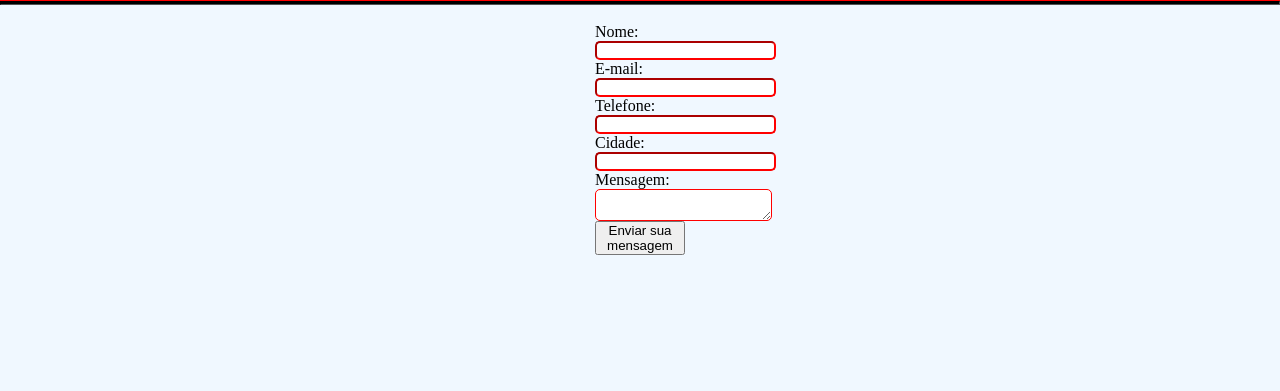
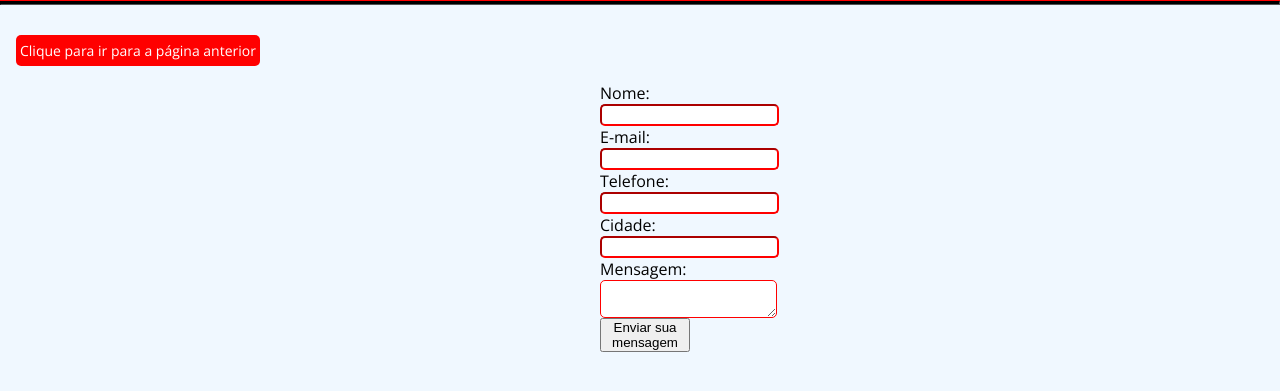
Before and after one commit to Iaaquer/Facchini-1, a plain HTML site: page pag3.html in a window 1280 px wide. Shown: the part 303-694 px from the top of the page. Drawn offline with nearby package versions, Linux system fonts and the light colour scheme.

Commit message:
mudança na pag3

```diff
--- a/pag2.css
+++ b/pag2.css
@@ -39,7 +39,7 @@ footer{
     border-radius: 5px;
     font-size: 14px;
     font-family: 'Open sans', sans-serif;
-    margin-left: 1850px;
+    margin-left: 850px;
     margin-right: 10px;
 }
 .botao_ant{
--- a/pag3.css
+++ b/pag3.css
@@ -14,7 +14,7 @@ body{
     position: relative;
     display: inline-block;
     width: 90px;
-
+    padding-left: 75vh;
 }
 hr{
     border-color: black;
@@ -28,8 +28,24 @@ input, textarea{
     display: flex;
     border-color: red;
     border-radius: 5px;
+    font-family: 'Open Sans', sans-serif;
 }
 label{
     display: flex;
-    padding-right: 40px;
+    padding-right: 30px;
+    font-family: 'Open Sans', sans-serif;
 }
+.botao_ant{
+    padding: 6px 4px;
+    background-color: red;
+    color: white;
+    text-decoration: none;
+    border-radius: 5px;
+    font-size: 14px;
+    font-family: 'Open sans', sans-serif;
+    margin-left: 2vh;
+
+}
+h1{
+    font-family: 'Open Sans', sans-serif;
+}
--- a/pag3.html
+++ b/pag3.html
@@ -10,8 +10,10 @@
 </head>
 <body>
     <header><center><img src="Pasta img/facchini1.jpg" alt="Logo Facchini"></center></header>
-    <hr><br>
-    <center><section class="questionario">
+    <hr><br><br>
+    <a href="pag2.html" class="botao_ant">Clique para ir para a página anterior</a>
+    <h3>&nbsp;</h3>
+    <section class="questionario">
         <form action="/página-processa-dados-do-form" method="post">
             <div>
                 <label for="nome">Nome:</label>
@@ -23,7 +25,7 @@
             </div>
             <div>
                 <label for="telefone">Telefone:</label>
-                <input type="number" id="telefone">
+                <input type="text" id="telefone">
             </div>
             <div>
                 <label for="cidade">Cidade:</label>
@@ -37,5 +39,5 @@
                 <button type="submit">Enviar sua mensagem</button>
             </div>
         </form>
-    </section></center>
+    </section>
 </body>
```
Also changed, not shown: index.html (+2 -2 lines), pag1.css (+7 -1 lines), pag2.html (+1 -1 lines).
